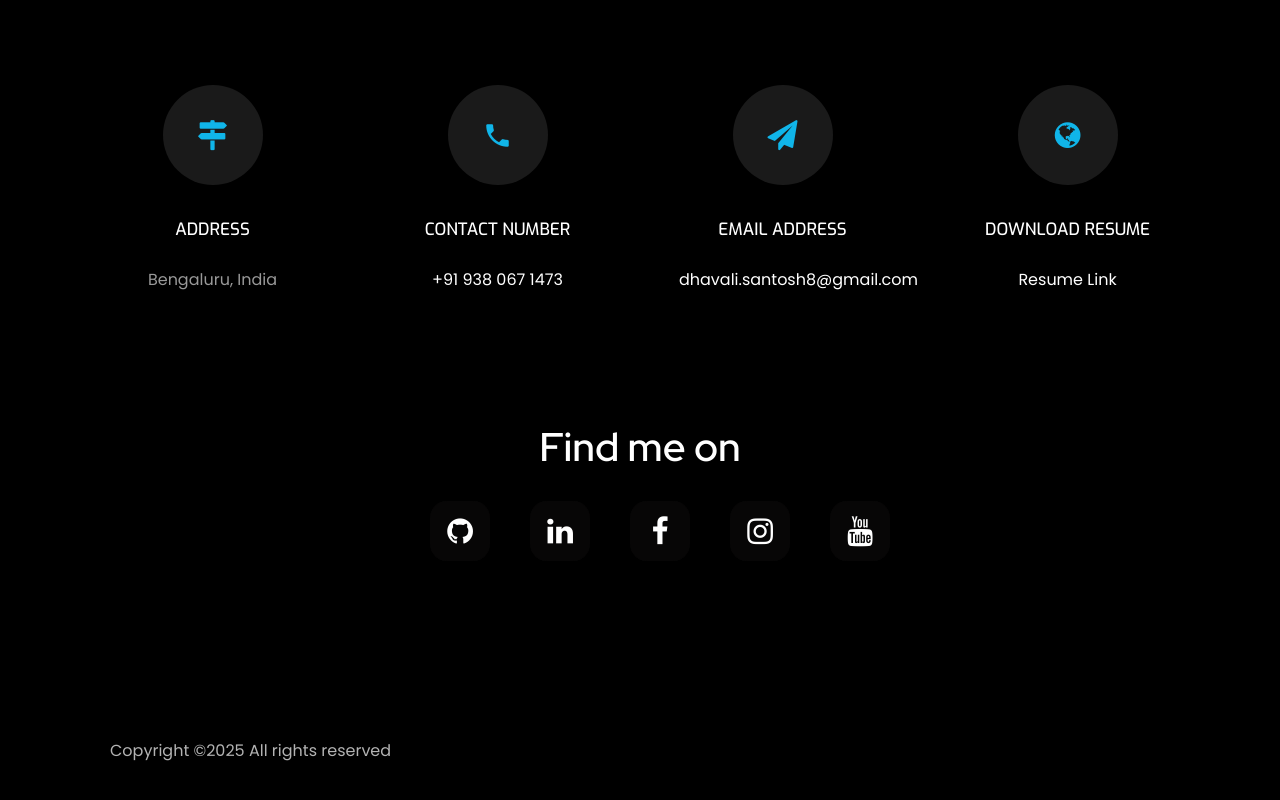
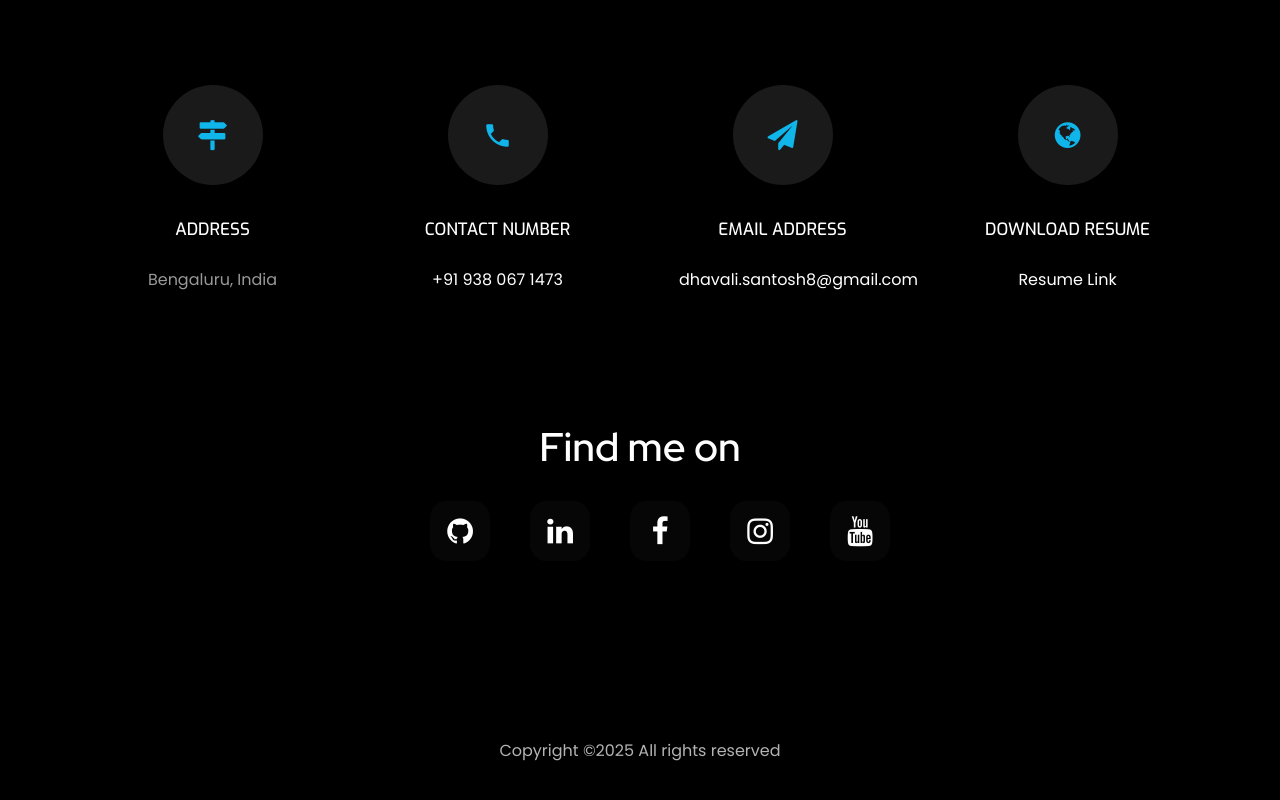
Before and after one commit to santoshdhavali/santoshdhavali.github.io, a plain HTML site: page index.html in a window 1280 px wide. Shown: the part 4818-5618 px from the top of the page. Drawn offline with nearby package versions, Linux system fonts and the light colour scheme; files that its build step writes are made by us from their sources; a script that the page names is missing; files whose address does not match are found by name; a web font is replaced by a local one.

Commit message:
Update index.html

```diff
--- a/index.html
+++ b/index.html
@@ -752,8 +752,8 @@
 
     <footer class="ftco-footer ftco-section">
 		<div class="container">
-		  <div class="row">
-			<div class="col-md-12 text-center">
+		  <div class="row-footer">
+			<div class="col-md-123 text-center copy-right">
 
 			  <p><!-- Link back to Colorlib can't be removed. Template is licensed under CC BY 3.0. -->
 	Copyright &copy;<script>document.write(new Date().getFullYear());</script> All rights reserved
```
